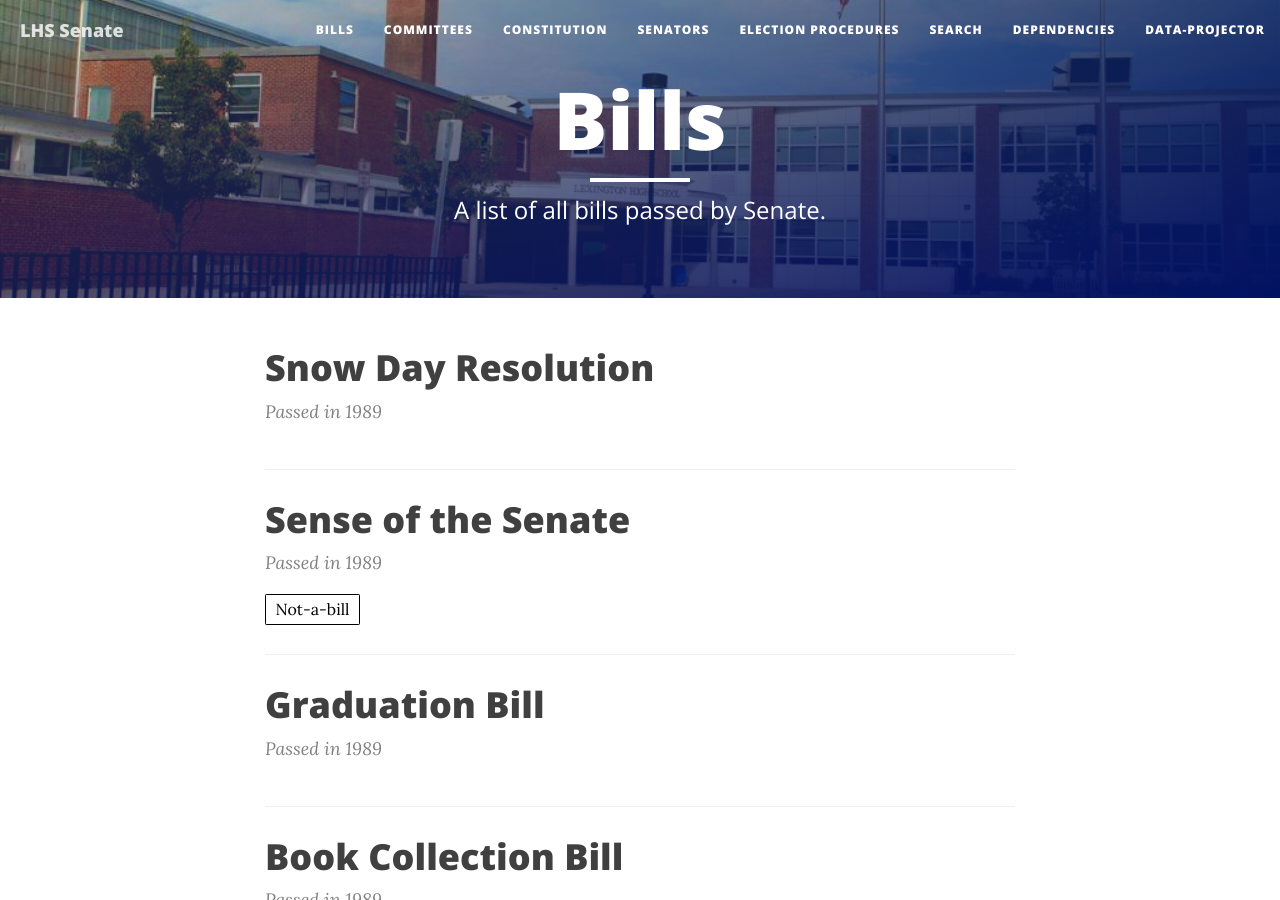
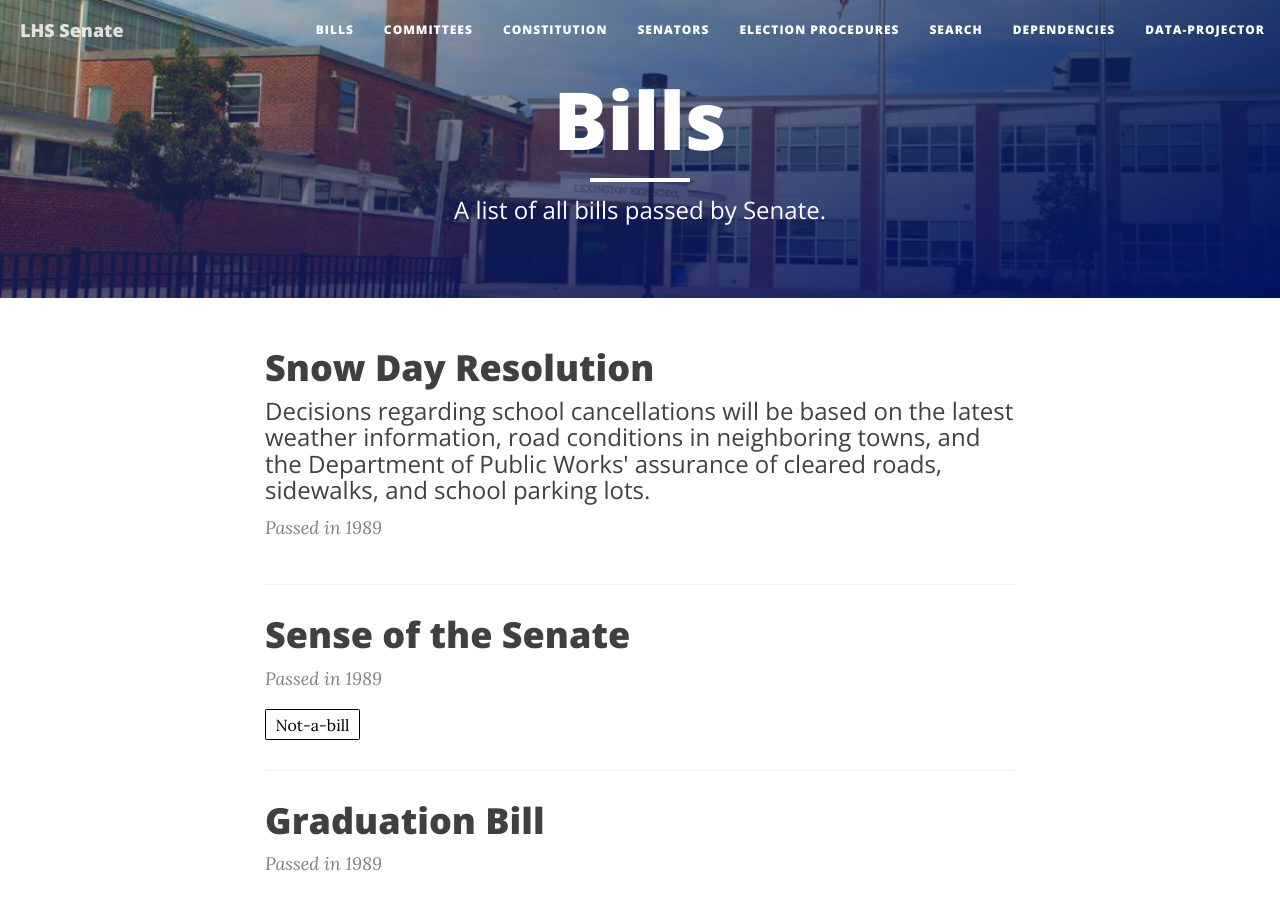
Before and after one commit to vitaedev/lhssenate, a Jekyll site: the page built from projects/bills.md, in a window 1280 px wide and 900 px high. Built offline with Jekyll 4.4.1, drawn with Linux system fonts in a browser that asks for light colours; nearby versions of some CDN libraries; some of the changed text lies outside the part shown.

Commit message:
Added some summaries

```diff
--- a/_posts/1987-01-02-Final-Exam-Bill.markdown
+++ b/_posts/1987-01-02-Final-Exam-Bill.markdown
@@ -3,7 +3,7 @@ layout:         bill
 category:       bills
 title:          Final Exam Bill
 year:           1987-1988
-summary:
+summary:        The final examination grade for each course shall appear on the final report card of the year.
 sponsors:       LHS Student-Faculty Senate
 passed:         in 1987
 tags:
--- a/_posts/1988-01-01-Parliamentarian-Bill.markdown
+++ b/_posts/1988-01-01-Parliamentarian-Bill.markdown
@@ -3,7 +3,7 @@ layout:         bill
 category:       bills
 title:          Parliamentarian Bill
 year:           1988-1989
-summary:
+summary:        Mr. George Southwick will be appointed as the Senate Parliamentarian for one year.
 sponsors:       LHS Student-Faculty Senate
 passed:         in 1988
 tags:
--- a/_posts/1989-01-11-Snow-Day-Resolution.markdown
+++ b/_posts/1989-01-11-Snow-Day-Resolution.markdown
@@ -3,7 +3,7 @@ layout:         bill
 category:       bills
 title:          Snow Day Resolution
 year:           1989-1990
-summary:
+summary:        Decisions regarding school cancellations will be based on the latest weather information, road conditions in neighboring towns, and the Department of Public Works' assurance of cleared roads, sidewalks, and school parking lots.
 sponsors:       LHS Student-Faculty Senate
 passed:         in 1989
 tags:
```
